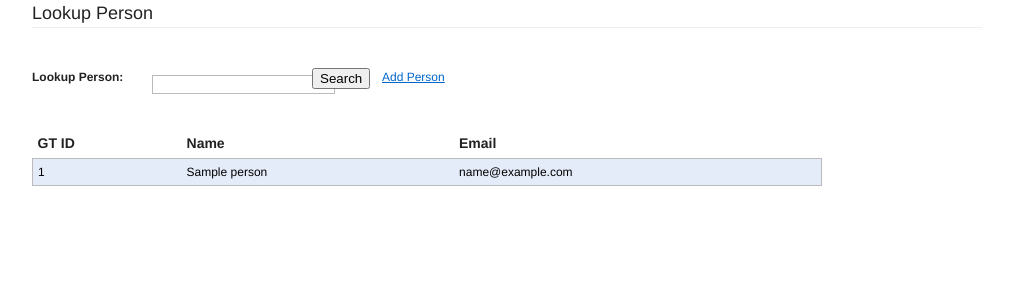
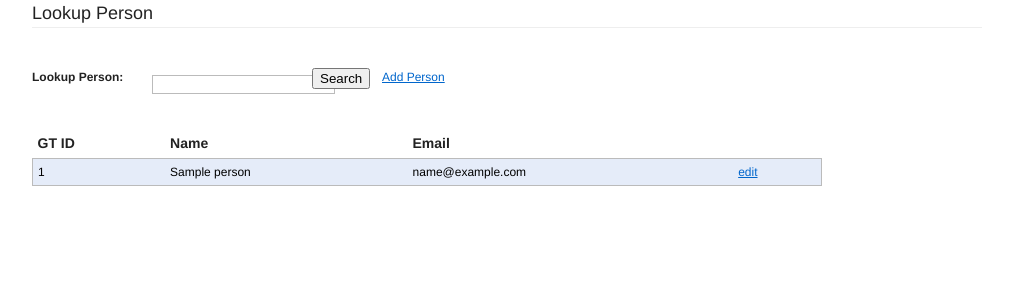
Before and after one commit to sionide21/Equipment-Loan-Tracking, a Django app: template webapp/core/templates/core/loan/person.html in a window 1280 px wide. Shown: the part 56-356 px from the top of the page, without its empty margins (133-1146 px from the left). Run offline with Django 3.2, Linux system fonts and the light colour scheme; the template is opened without the code that fills it: values that come from a table or form of the project are taken from there, others are empty; tables that the repository leaves empty hold one stand-in row (values such as "Sample post"); parts of the project's set-up code (start-up, migrations or seed data) failed here and were passed over.

Commit message:
Add edit link to search page

```diff
--- a/webapp/core/static/css/base.css
+++ b/webapp/core/static/css/base.css
@@ -153,6 +153,12 @@ th {
   padding: 4px 10px 4px 5px;
 }
 
+.customtable td a.keep_default {
+  color: #06c;
+  text-decoration: underline;
+}
+
+
 table.customtable tr:hover td {
   background-color: #BCD4EC;
 }
--- a/webapp/core/templates/core/loan/person.html
+++ b/webapp/core/templates/core/loan/person.html
@@ -17,6 +17,7 @@
       <th>GT ID</th>
       <th>Name</th>
       <th>Email</th>
+      <th>&nbsp;</th>
     </tr>
     {% if results|length < 1 %}
       <tr class="empty-row"><td colspan="100">No results</td></tr>
@@ -30,6 +31,7 @@
         <td><a href="javascript:select({{person.id}}, '{{person.name}}');">{{ person.gtid }}</a></td>
         <td><a href="javascript:select({{person.id}}, '{{person.name}}');">{{ person.name }}</a></td>
         <td><a href="javascript:select({{person.id}}, '{{person.name}}');">{{ person.email }}</a></td>
+        <td><a class="keep_default" href="{% url view_person person.id %}">edit</a></td>
       </tr>
     {% endfor %}
   </table>
```
Also changed, not shown: webapp/core/views.py (+3 -5 lines).
